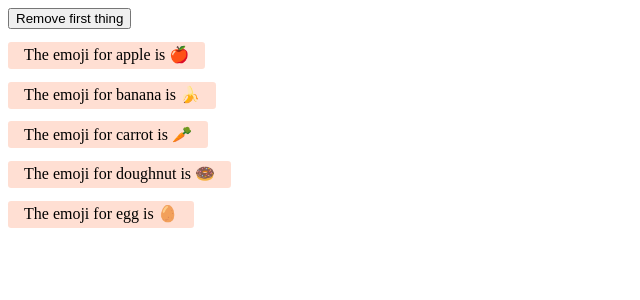
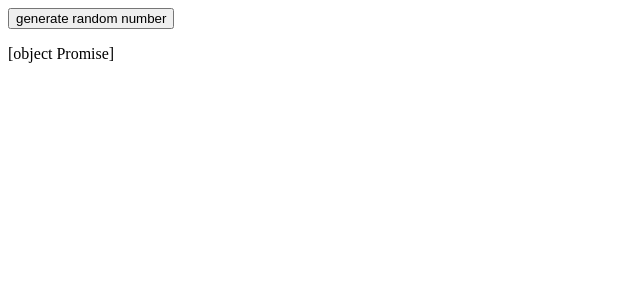
Before and after one commit to taylulz/Sfeeha, a Svelte app: page / in a window 1280 px wide. Shown: the top 300 px of the page, without its empty margins (0-640 px from the left). Built offline with nearby package versions, Linux system fonts and the light colour scheme; no server answers.

Commit message:
start await section

```diff
--- a/src/App.svelte
+++ b/src/App.svelte
@@ -5,7 +5,10 @@
   // import Conditionals from "./tutorial/Conditionals.svelte";
   // import IfElse from "./tutorial/IfElse.svelte";
   // import EachBlock from "./tutorial/EachBlock.svelte";
-  import Keyed from "./tutorial/Keyed.svelte";
+  // import Keyed from "./tutorial/Keyed.svelte";
+  import AwaitBlock from "./tutorial/AwaitBlock.svelte";
+
+
 </script>
 
 <!-- <Button/> -->
@@ -14,4 +17,5 @@
 <!-- <Conditionals/> -->
 <!-- <IfElse/> -->
 <!-- <EachBlock/> -->
-<Keyed/>
+<!-- <Keyed/> -->
+<AwaitBlock/>
--- /dev/null
+++ b/src/tutorial/AwaitBlock.svelte
@@ -0,0 +1,25 @@
+<script>
+	async function getRandomNumber() {
+		const res = await fetch(`/tutorial/random-number`);
+		const text = await res.text();
+
+		if (res.ok) {
+			return text;
+		} else {
+			throw new Error(text);
+		}
+	}
+
+	let promise = getRandomNumber();
+
+	function handleClick() {
+		promise = getRandomNumber();
+	}
+</script>
+
+<button on:click={handleClick}>
+	generate random number
+</button>
+
+<!-- replace this element -->
+<p>{promise}</p>
```
